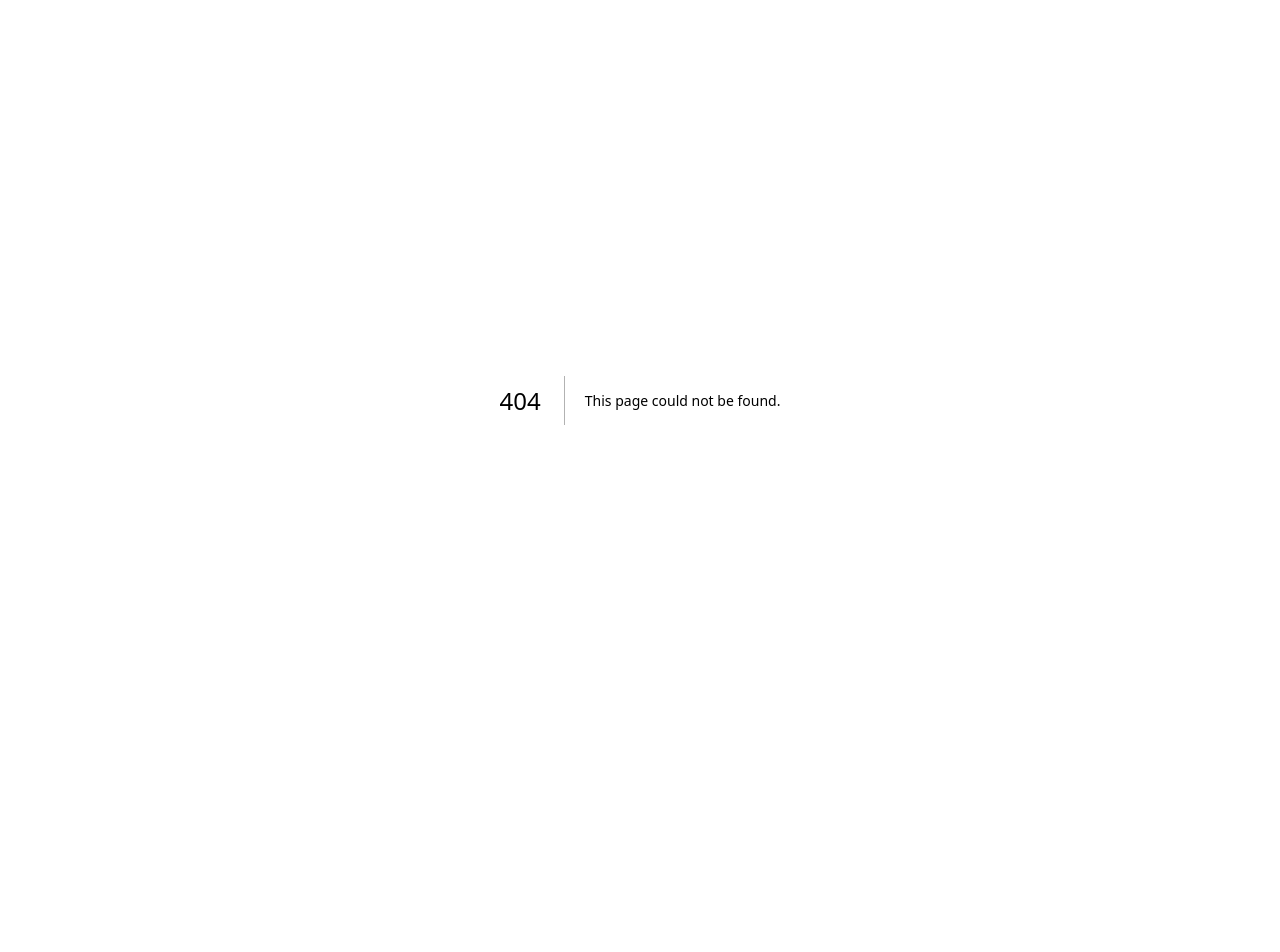
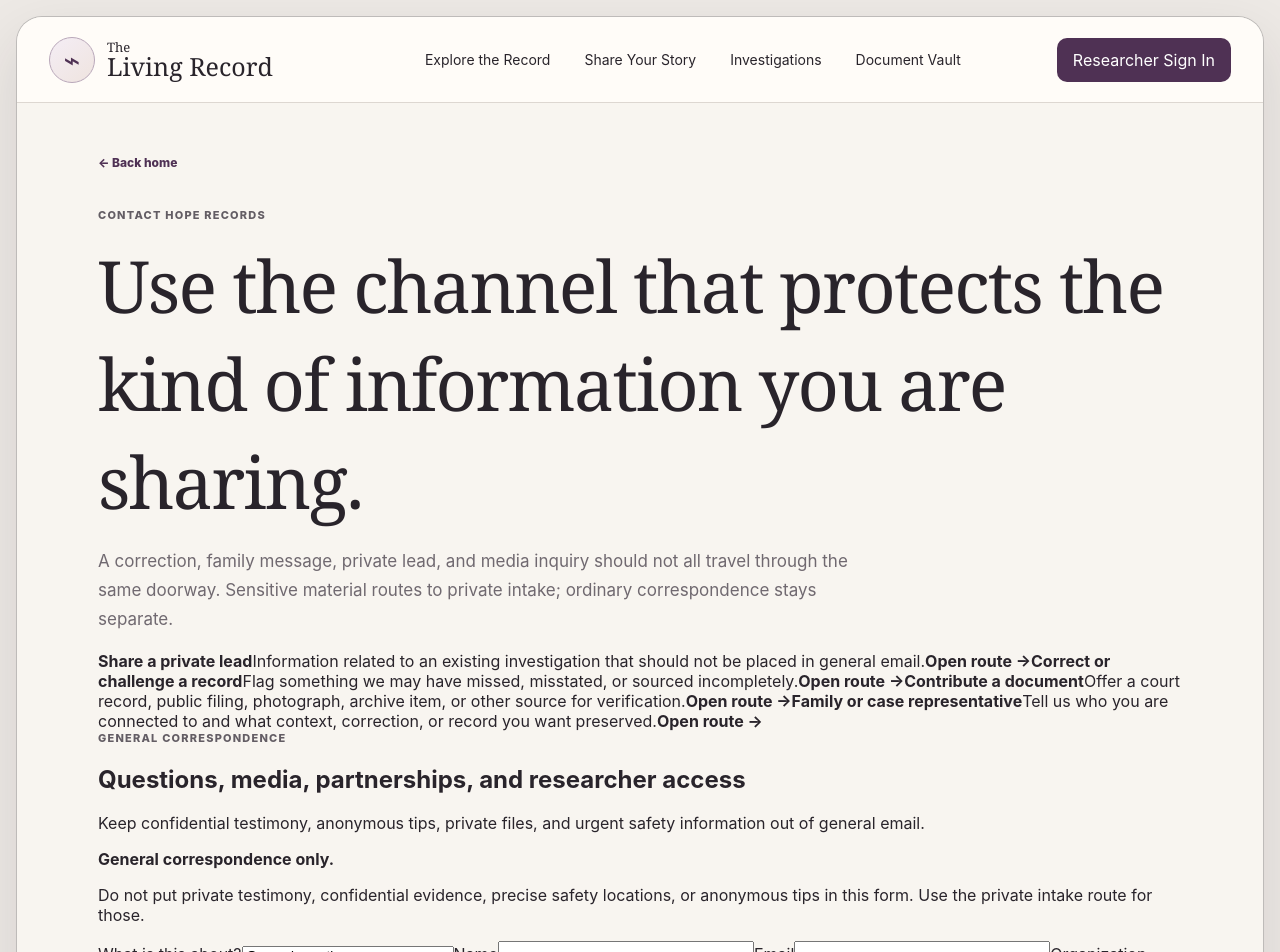
Before and after one commit to katenoahpersonal-svg/Hope-Records, a Next.js app: page /contact in a window 1280 px wide. Before the commit this address had no page. Shown: the top 952 px of the page. Before the commit the page ends 800 px from the top, so only its background shows below. Built offline with nearby package versions, Linux system fonts and the light colour scheme.

Commit message:
Add Contact Hope Records page

```diff
--- /dev/null
+++ b/app/contact/page.tsx
@@ -0,0 +1,65 @@
+import Link from "next/link";
+import { Header } from "@/components/Header";
+import { GeneralContactForm } from "@/components/GeneralContactForm";
+
+const contactRoutes = [
+  {
+    title: "Share a private lead",
+    body: "Information related to an existing investigation that should not be placed in general email.",
+    href: "/share?type=lead#intake"
+  },
+  {
+    title: "Correct or challenge a record",
+    body: "Flag something we may have missed, misstated, or sourced incompletely.",
+    href: "/share?type=overlooked#intake"
+  },
+  {
+    title: "Contribute a document",
+    body: "Offer a court record, public filing, photograph, archive item, or other source for verification.",
+    href: "/share?type=document#intake"
+  },
+  {
+    title: "Family or case representative",
+    body: "Tell us who you are connected to and what context, correction, or record you want preserved.",
+    href: "/share?type=unresolved-case#intake"
+  }
+];
+
+export default function ContactPage() {
+  return (
+    <main className="appShell">
+      <Header />
+      <div className="innerPage contactPage">
+        <Link className="backLink" href="/">← Back home</Link>
+        <p className="eyebrow">Contact Hope Records</p>
+        <h1>Use the channel that protects the kind of information you are sharing.</h1>
+        <p className="pageLead">A correction, family message, private lead, and media inquiry should not all travel through the same doorway. Sensitive material routes to private intake; ordinary correspondence stays separate.</p>
+
+        <section className="contactRouteGrid" aria-label="Contact routes">
+          {contactRoutes.map((route) => (
+            <Link className="contactRouteCard" href={route.href} key={route.title}>
+              <strong>{route.title}</strong>
+              <span>{route.body}</span>
+              <b>Open route →</b>
+            </Link>
+          ))}
+        </section>
+
+        <section className="generalContactSection" id="general-contact">
+          <div className="contactSectionHeading">
+            <p className="eyebrow">General correspondence</p>
+            <h2>Questions, media, partnerships, and researcher access</h2>
+            <p>Keep confidential testimony, anonymous tips, private files, and urgent safety information out of general email.</p>
+          </div>
+          <GeneralContactForm />
+        </section>
+
+        <section className="researcherAccessNote" id="researcher-access">
+          <p className="eyebrow">Researcher access</p>
+          <h2>The researcher portal will come after permissions and audit controls.</h2>
+          <p>For now, requests from journalists, attorneys, historians, advocates, researchers, or collaborating organizations belong in general correspondence. Access to restricted records should never be granted by a public-page button alone.</p>
+        </section>
+      </div>
+    </main>
+  );
+}
```
